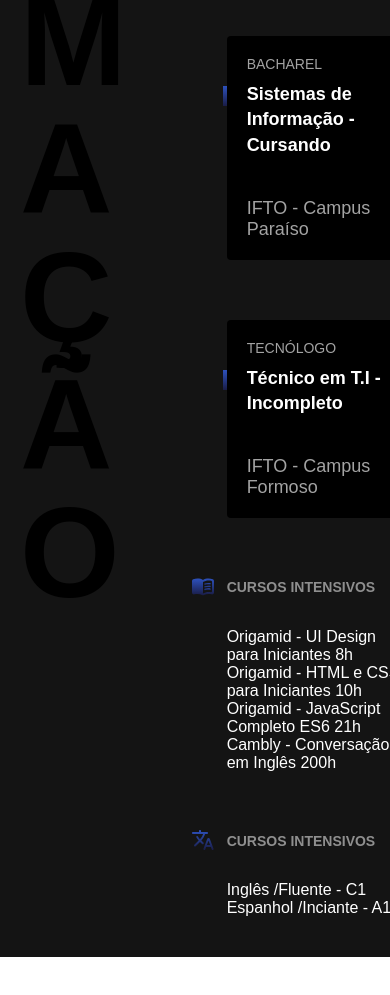
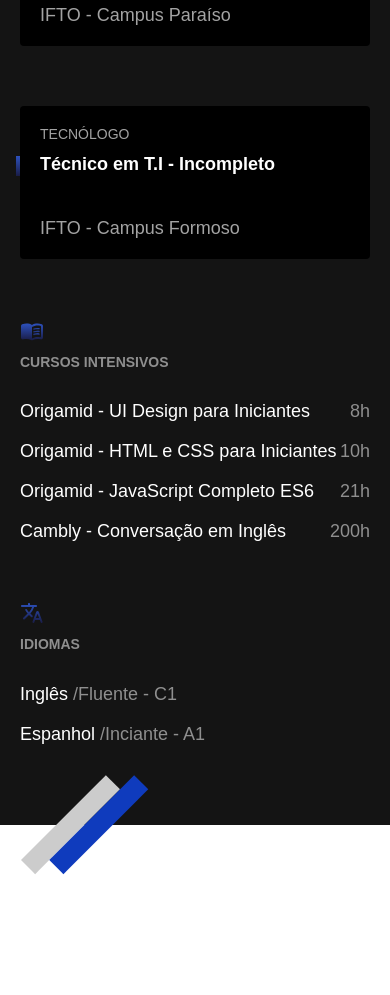
Before and after one commit to guilhermeR20/HTML-CSS_Origamid, a plain HTML site: page portfolio/index.html in a window 390 px wide. Shown: the part 2178-3173 px from the top of the page. Drawn offline with Linux system fonts and the light colour scheme.

Commit message:
portfolio parte 7

```diff
--- a/portfolio/css/formacao.css
+++ b/portfolio/css/formacao.css
@@ -10,10 +10,24 @@
     display: grid;
     grid-template-columns: 1fr 2fr;
     gap: 100px;
+    position: relative;
 }
+
+.formacao-container::after{
+    content: '';
+    display: block;
+    width: 130px;
+    height: 100px;
+    background: url('../img/detalhe.svg') no-repeat center;
+    position: absolute;
+    bottom: -50px;
+    left:20px;
+}
+
 
 .formacao .subtitulo{
     color: #000000;
+    max-width: 5ch;
 }
 
 .formacao-texto{
@@ -93,7 +107,6 @@
     content: "";
     width: 24px;
     height: 24px;
-
     position: absolute;
     left: -36px;
     top: -4px;
@@ -106,3 +119,37 @@
 .idiomas h3::before{
     background: url("../img/idiomas.svg") no-repeat center center;
 }
+
+.formacao-extra li{
+    font-size: 1.125rem;
+    line-height: 1.1;
+    margin-bottom: 20px;
+}
+
+.formacao-extra span{
+    color: #8f8f8f;
+}
+
+.cursos li{
+    display: flex;
+    justify-content: space-between;
+}
+
+@media (max-width: 800px){
+    .formacao-container{
+        grid-template-columns: 1fr;
+        padding: 60px 20px;
+        gap:40px;
+    }
+    .formacao .subtitulo{
+        color: #ffffffff;
+    }
+    .formacao-texto{
+        font-size: 1.25rem;
+    }
+
+    .formacao-extra h3::before{
+        position: initial;
+        margin-bottom: 10px;
+    }
+}
--- a/portfolio/css/global.css
+++ b/portfolio/css/global.css
@@ -27,3 +27,11 @@ img{
     text-transform: uppercase;
     max-width: 4ch;
 }
+
+@media (max-width: 800px) {
+    .subtitulo{
+        font-size: 3rem;
+        text-transform: capitalize;
+        max-width: initial !important;
+    }
+}
--- a/portfolio/index.html
+++ b/portfolio/index.html
@@ -145,7 +145,7 @@
             </div>
 
             <div class="idiomas">
-              <h3>Cursos Intensivos</h3>
+              <h3>Idiomas</h3>
               <ul>
                 <li>Inglês <span>/Fluente - C1</span></li>
                 <li>Espanhol <span>/Inciante - A1</span></li>
```
